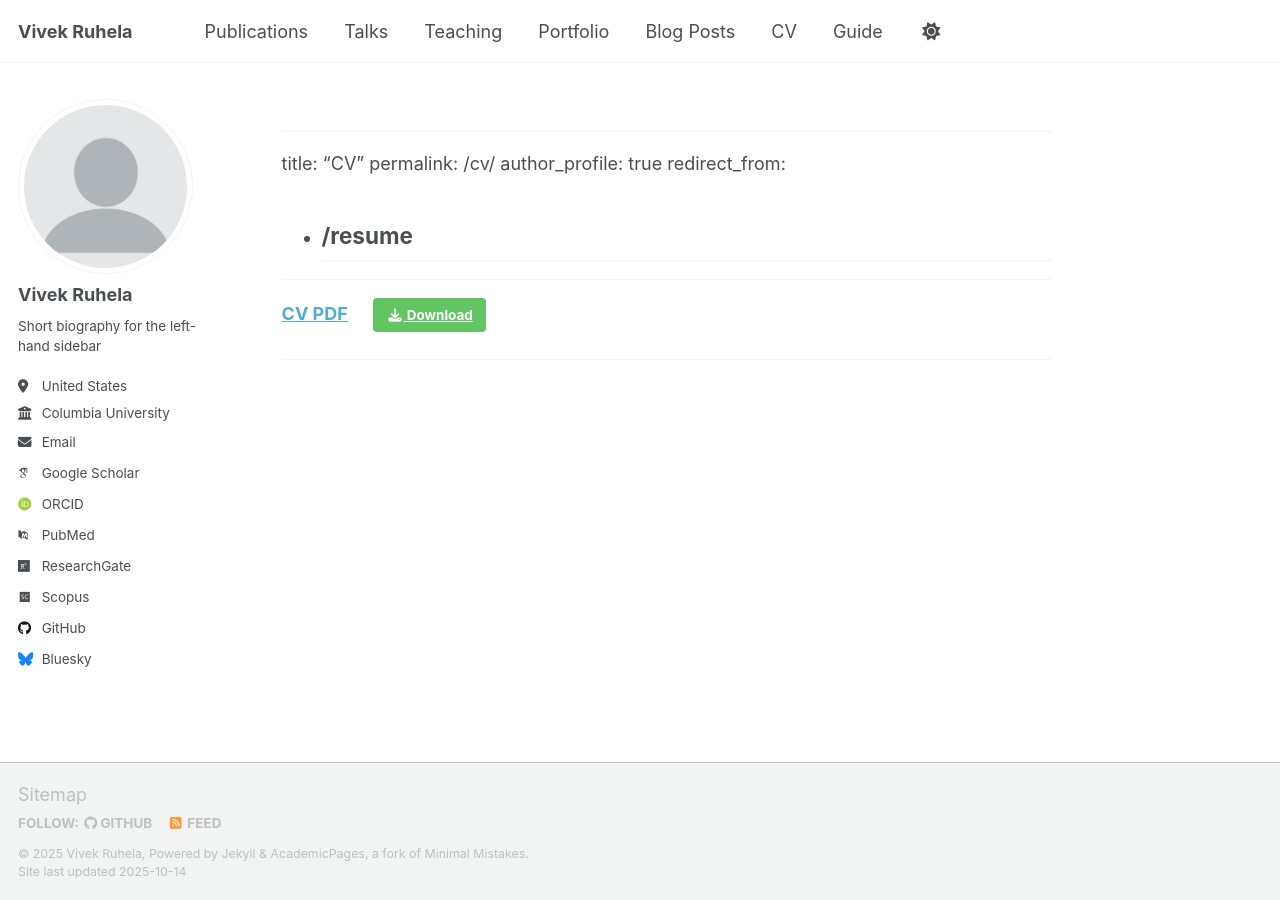
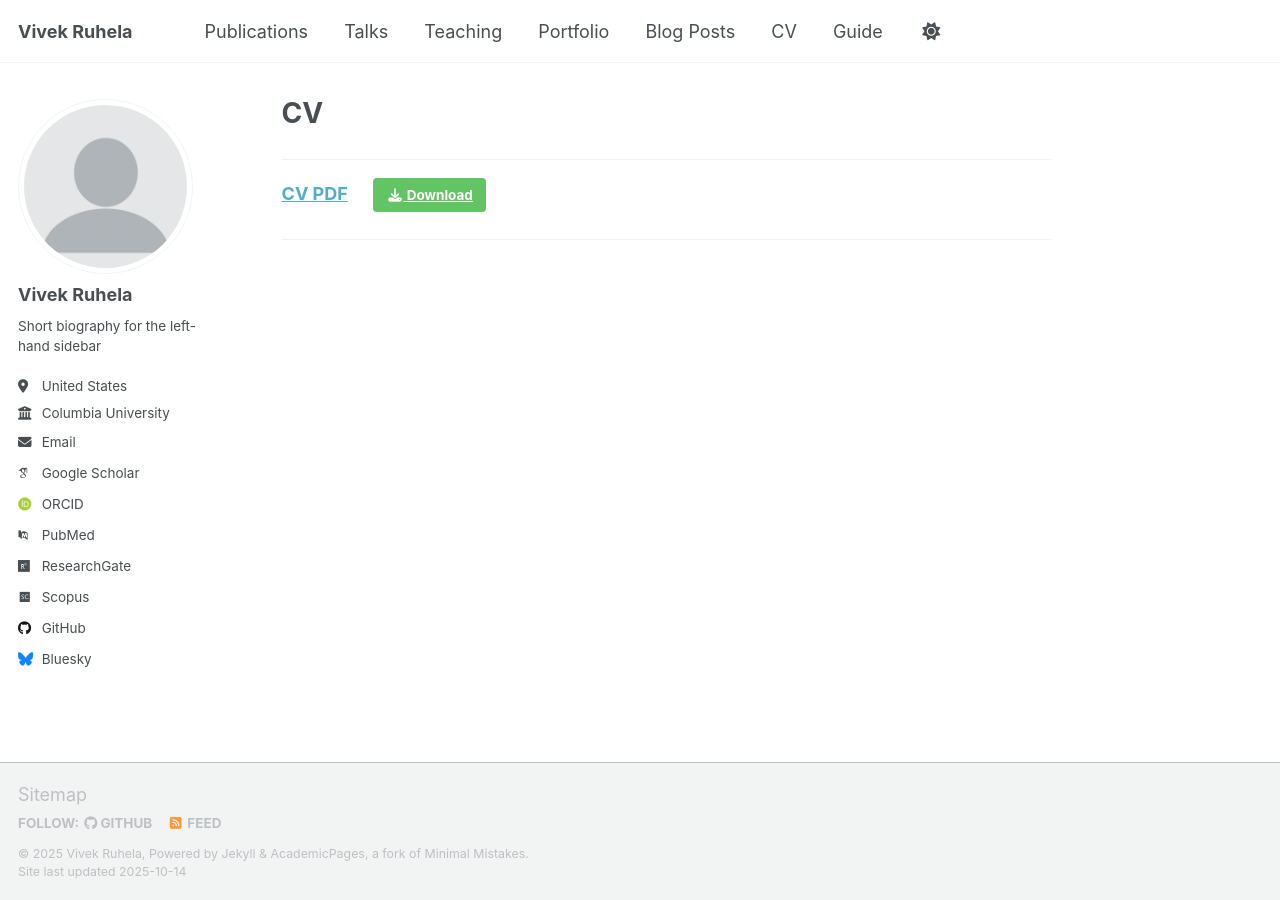
Before and after one commit to vivekruhela/vivekruhela.github.io, a Jekyll site: the page built from _pages/cv.md, in a window 1280 px wide. Built offline with Jekyll 4.4.1, drawn with Linux system fonts in a browser that asks for light colours; some web fonts are replaced; our own code applies the rules of GitHub Pages for plain Markdown files; a script that is not in the unit is left out; some of the changed lines change nothing that is shown.

Commit message:
Update cv.md

```diff
--- a/_pages/cv.md
+++ b/_pages/cv.md
@@ -1,4 +1,3 @@
-
 ---
 title: "CV"
 permalink: /cv/
@@ -11,7 +10,7 @@
 
 --------------------
 
-__[CV PDF](https://www.dropbox.com/s/srilfzrlutwzrn0/resume_all_1.pdf?dl=0)__ &nbsp; &nbsp;
-[<i class="fa fa-fw fa-download"></i> Download](https://www.dropbox.com/s/srilfzrlutwzrn0/resume_all_1.pdf?dl=1){: .btn .btn--success}
+__[CV PDF](/files/paper1.pdf)__ &nbsp; &nbsp;
+[<i class="fa fa-fw fa-download"></i> Download](/files/paper1.pdf){: .btn .btn--success download="cv.pdf"}
 
 --------------------
```
